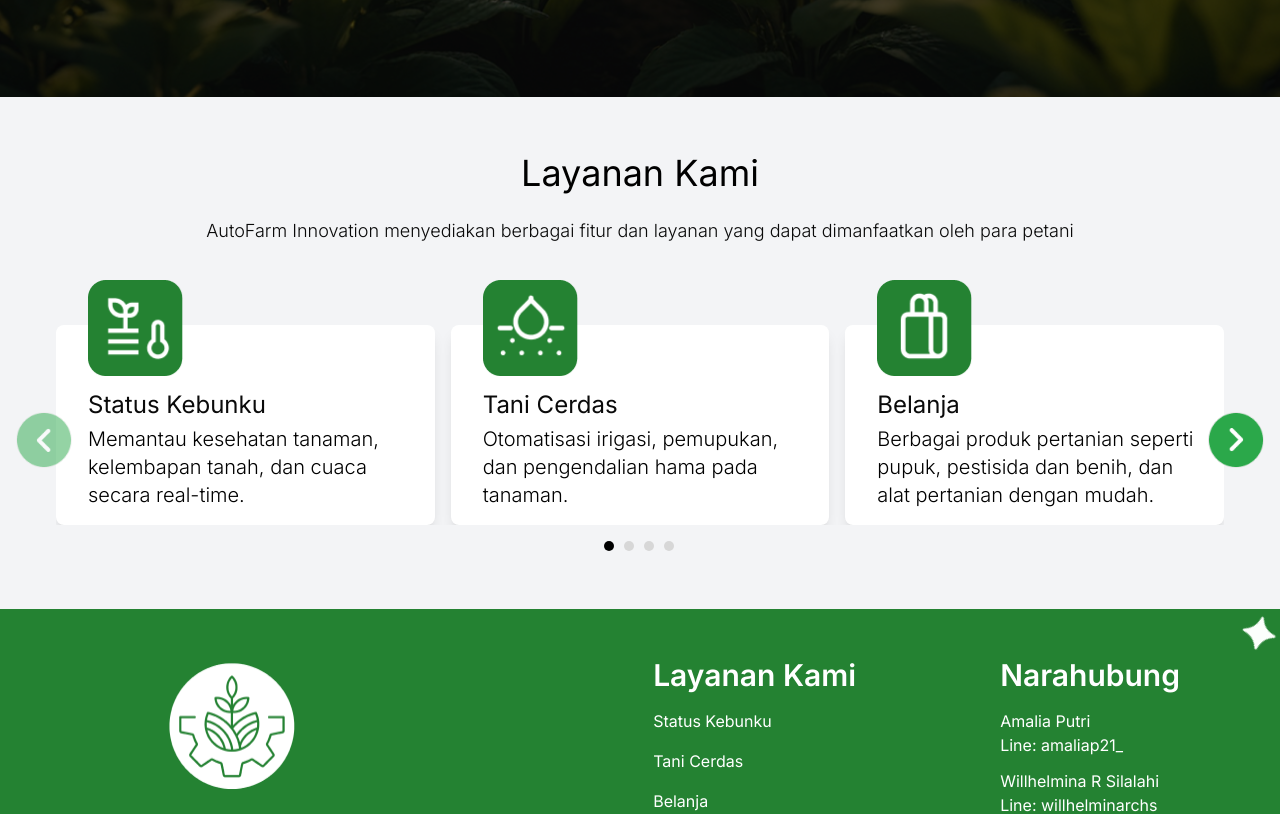
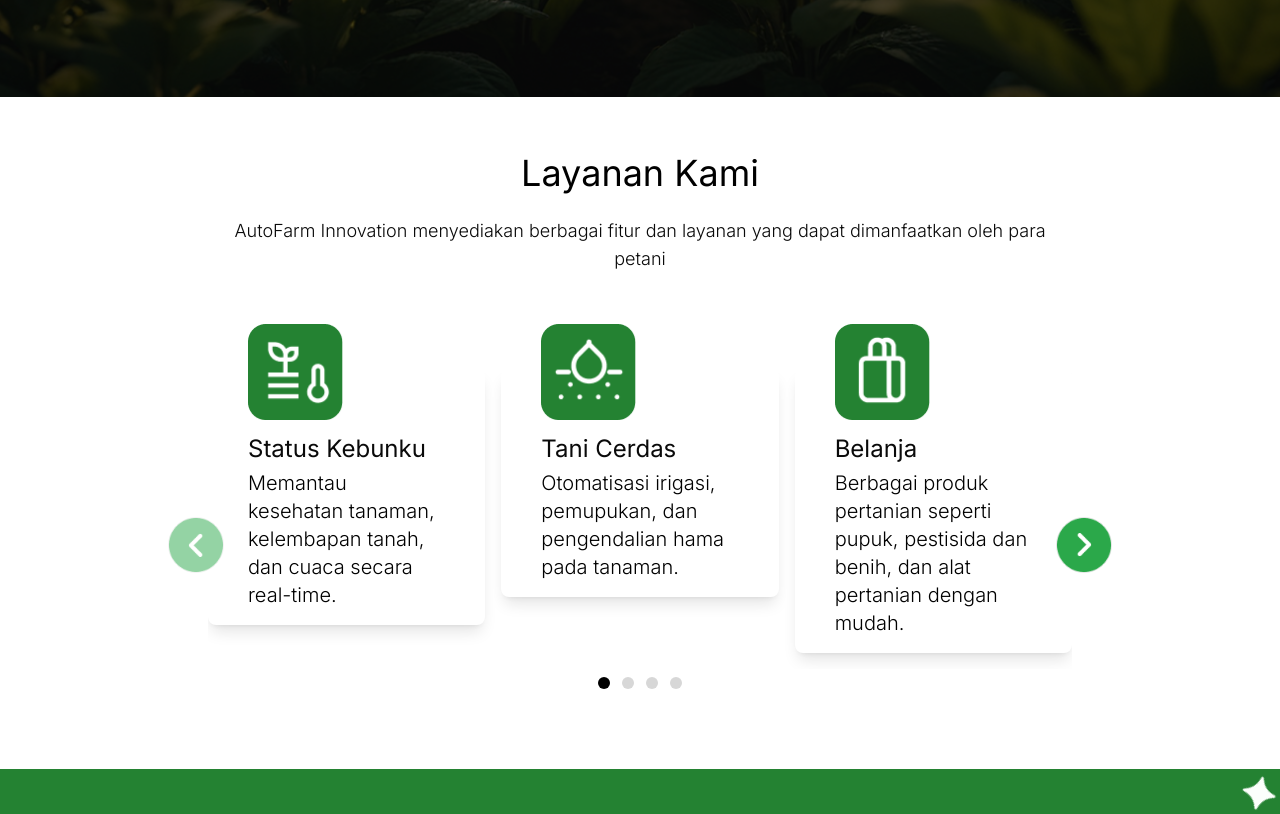
Before and after one commit to amaliap21/IFSTI, a Next.js app in the folder website/: page / in a window 1280 px wide. Shown: the part 703-1517 px from the top of the page. Built offline with nearby package versions, Linux system fonts and the light colour scheme.

Commit message:
feat: Layanan Kami

```diff
--- a/website/src/components/icons/dot-icon.tsx
+++ b/website/src/components/icons/dot-icon.tsx
@@ -17,11 +17,11 @@ const DotIcon: React.FC<DotIconProps> = ({
     <svg
       height={size}
       width={size}
-      viewBox="0 0 12 12 "
+      viewBox="0 0 8 8 "
       fill={fillColor}
       className={className}
     >
-      <circle cx="5" cy="5" r="5" />
+      <circle cx="10" cy="10" r="20" />
     </svg>
   );
 };
--- a/website/src/components/layanan-kami.tsx
+++ b/website/src/components/layanan-kami.tsx
@@ -77,12 +77,12 @@ const LayananKami = () => {
 
   const renderDots = () => {
     return (
-      <div className="flex justify-center space-x-2 mt-4">
+      <div className="flex justify-center space-x-3 mt-2">
         {Array.from({ length: totalPages }, (_, index) => (
           <DotIcon
             key={index}
             active={index === currentPage}
-            className={`cursor-pointer ${
+            className={`cursor-pointer rounded-full ${
               index === currentPage ? "fill-[#000]" : "fill-[#d7d7d7]"
             }`}
             size={12}
@@ -93,7 +93,7 @@ const LayananKami = () => {
   };
 
   return (
-    <div className="bg-gray-100 p-14">
+    <div className="bg-[#FFF] pb-20 pt-14 px-52">
       <h2 className="text-4xl text-black font-normal text-center mb-6">
         Layanan Kami
       </h2>
--- a/website/src/components/service-card.tsx
+++ b/website/src/components/service-card.tsx
@@ -13,7 +13,7 @@ const ServiceCard: React.FC<ServiceCardProps> = ({
   description,
 }) => {
   return (
-    <div className="px-8 pb-4 pt-12 shadow-lg rounded-lg bg-white relative mt-14">
+    <div className="px-10 pb-4 pt-12 shadow-lg rounded-lg bg-white relative mt-14">
       <Image
         src={icon}
         alt={title}
@@ -22,7 +22,7 @@ const ServiceCard: React.FC<ServiceCardProps> = ({
         className="absolute top-[-45px] "
       />
       <h3 className="text-2xl font-normal mt-4">{title}</h3>
-      <p className="text-xl text-black mt-1 w-[325px] font-light">
+      <p className="text-xl text-black mt-1 font-light">
         {description}
       </p>
     </div>
--- a/website/src/components/ui/carousel.tsx
+++ b/website/src/components/ui/carousel.tsx
@@ -164,7 +164,7 @@ const CarouselContent = React.forwardRef<
         ref={ref}
         className={cn(
           "flex",
-          orientation === "horizontal" ? "-ml-4" : "-mt-4 flex-col",
+          orientation === "horizontal" ? "-ml-4 my-4" : "-mt-4 flex-col",
           className
         )}
         {...props}
```
